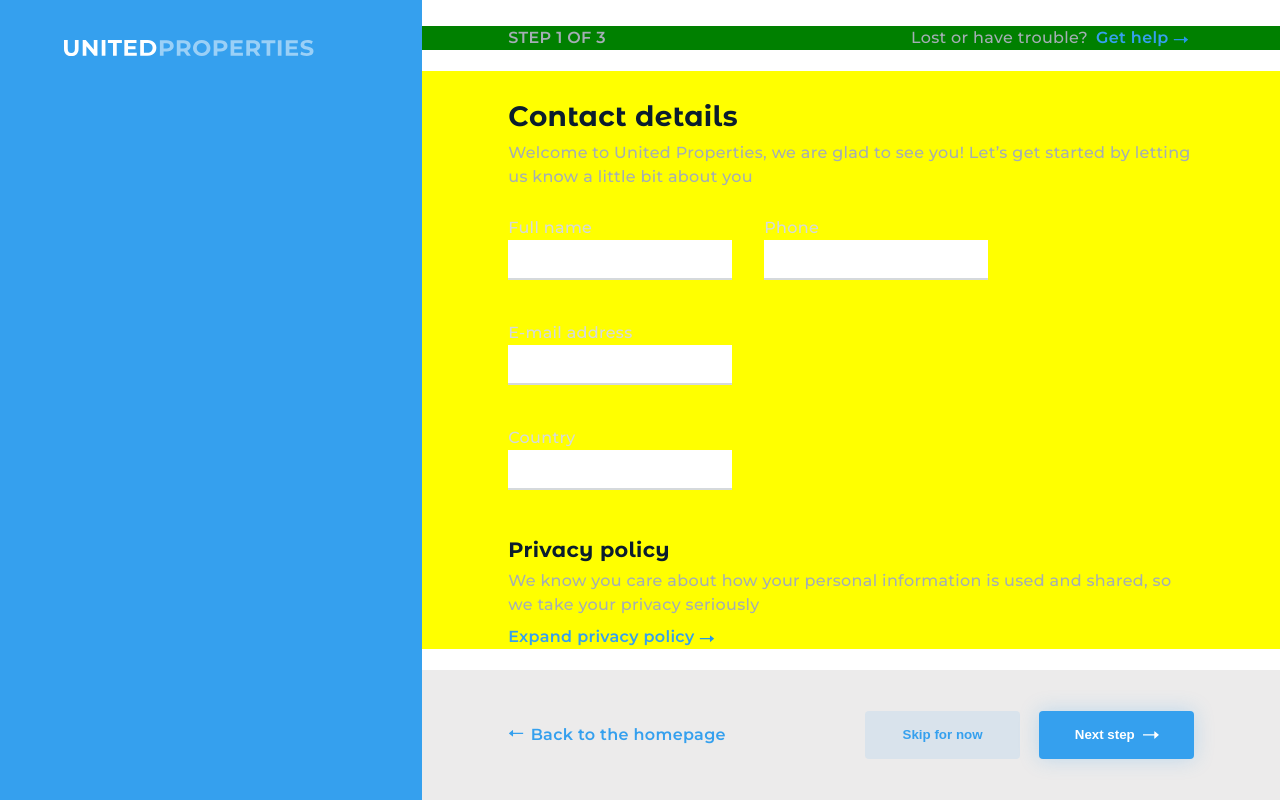
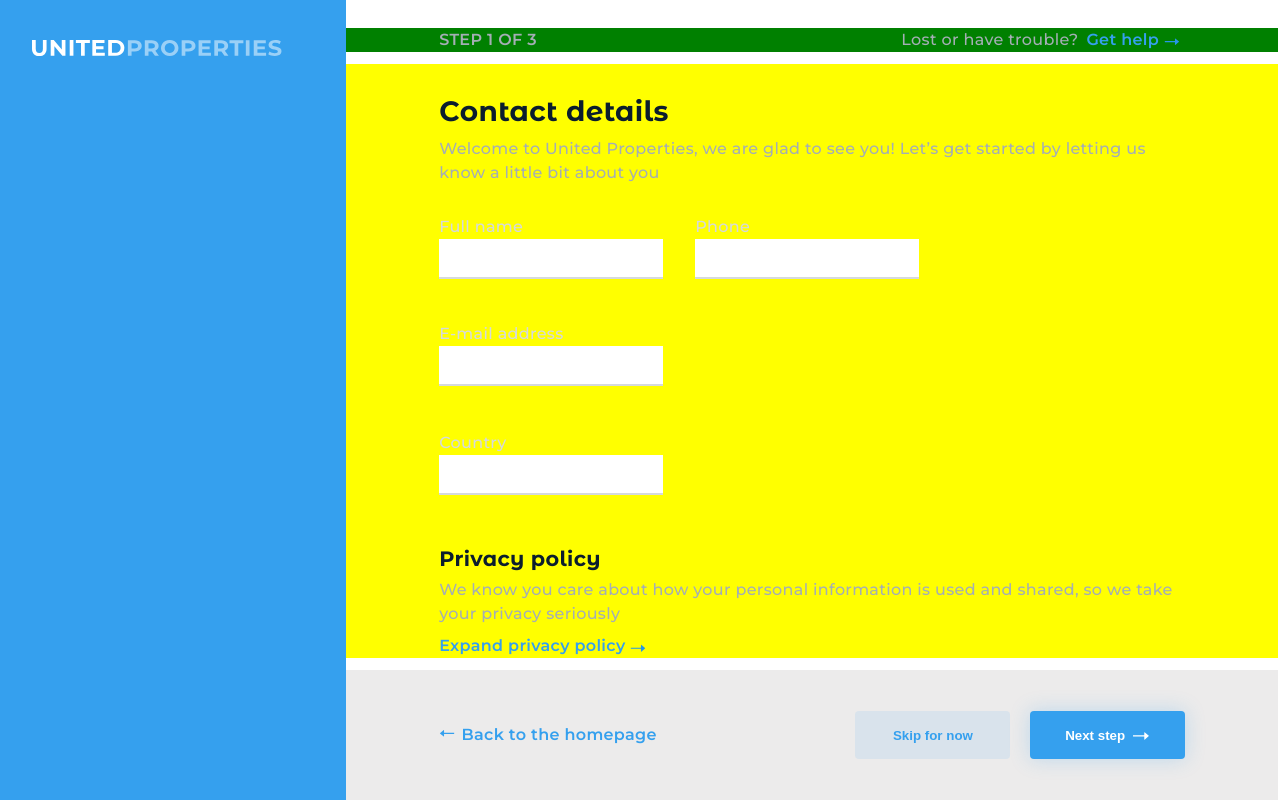
Before and after one commit to cavaglieridomenico/user-onboarding, a React (Create React App) app: page / in a window 1280 px wide. Built offline with nearby package versions, Linux system fonts and the light colour scheme.

Commit message:
[FIXED] Variable CSS sidebar padding.
The CSS variable is change the value based on the media query.

```diff
--- a/src/assets/style/variables.css
+++ b/src/assets/style/variables.css
@@ -14,8 +14,8 @@ Variables
   --mainGrey: #a4aeb4;
   --lightGrey: #d5d9dc;
   --mainBackground: #fff;
-  --lightShadow: 0px 0px 20px rgba(53, 160, 238, 0.25);
-  --darkShadow: 4px 10px 5px 0px rgba(0, 0, 0, 0.5);
+  --lightShadow: 0px 0px 20px #35a0ee40;
+  --darkShadow: 4px 10px 5px 0px #00000080;
 
   --mainTransition: all 0.3s linear;
 
@@ -29,13 +29,13 @@ Variables
   --maxWidth: 1440px;
   --maxHeight: 900px;
 
-  --sidebarPadding: 40px 5vw 0;
   --footerHeight: 130px;
 
   /*Responsive values*/
   --outerWit: 100vw;
   --innerWidth: auto;
-  --sidebarWidth: 35%;
+  --sidebarWidth: auto;
+  --sidebarPadding: 40px 4rem 50px 2rem;
   --innerPadding: 0 10%;
   --headerMarginTop: 0;
   --titleMargin: 4% 0 1%;
@@ -55,6 +55,7 @@ Variables
     --outerWith: 1440px;
     --innerWidth: 924px;
     --sidebarWidth: 516px;
+    --sidebarPadding: 40px 0 50px 73px;
     --innerPadding: 0 120px;
     --headerMarginTop: 40px;
     --titleMargin: 50px 0 1vh;
```
